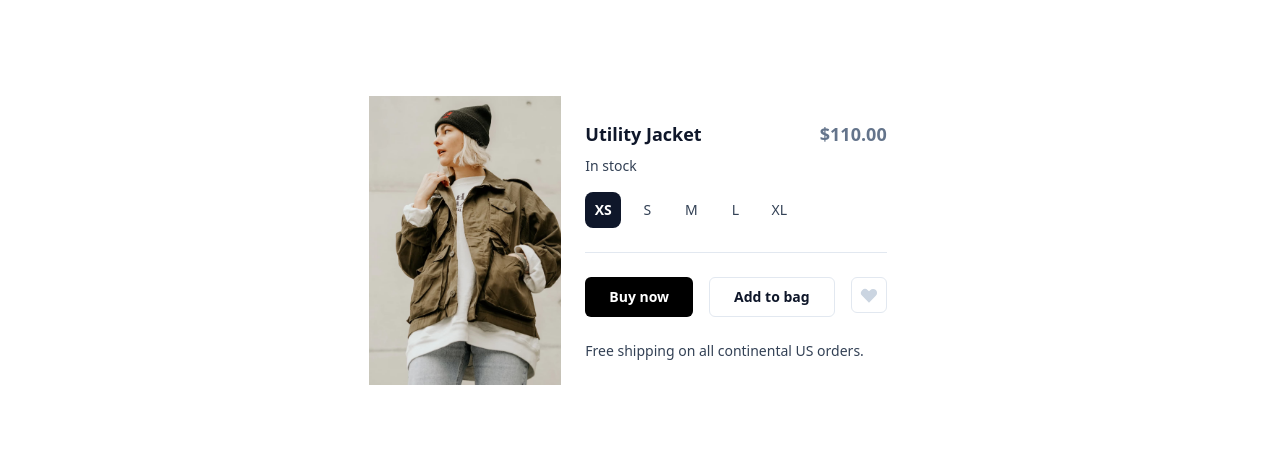
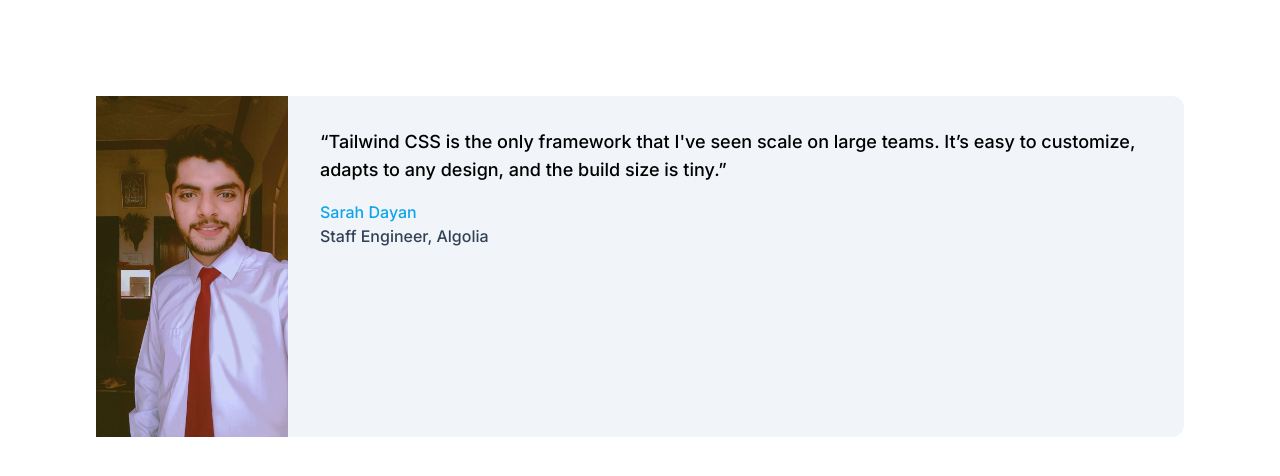
Before and after one commit to M-hammad3373/next-js-2, a Next.js app: page / in a window 1280 px wide. Shown: the top 476 px of the page. Built offline with nearby package versions, Linux system fonts and the light colour scheme.

Commit message:
next-js-2

```diff
--- a/src/app/page.tsx
+++ b/src/app/page.tsx
@@ -4,76 +4,26 @@ export default function Home() {
   return (
     <main className="flex min-h-screen flex-col items-center justify-between p-24">
 
-<div className="flex font-sans">
-  <div className="flex-none w-48 relative">
-    <img src="/classic-utility-jacket.jpg" alt="" className="absolute inset-0 w-full h-full object-cover" loading="lazy" />
+      <figure className="md:flex bg-slate-100 rounded-xl p-8 md:p-0 dark:bg-slate-800">
+  <img className="w-24 h-20 md:w-48 md:h-auto md:rounded-none rounded-full mx-auto" src="/Snapchat-248175373.jpg" alt="" width="384" height="512"/>
+  <div className="pt-6 md:p-8 text-center md:text-left space-y-4">
+    <blockquote>
+      <p className="text-lg font-medium">
+        “Tailwind CSS is the only framework that I've seen scale
+        on large teams. It’s easy to customize, adapts to any design,
+        and the build size is tiny.”
+      </p>
+    </blockquote>
+    <figcaption className="font-medium">
+      <div className="text-sky-500 dark:text-sky-400">
+        Sarah Dayan
+      </div>
+      <div className="text-slate-700 dark:text-slate-500">
+        Staff Engineer, Algolia
+      </div>
+    </figcaption>
   </div>
-  <form className="flex-auto p-6">
-    <div className="flex flex-wrap">
-      <h1 className="flex-auto text-lg font-semibold text-slate-900">
-        Utility Jacket
-      </h1>
-      <div className="text-lg font-semibold text-slate-500">
-        $110.00
-      </div>
-      <div className="w-full flex-none text-sm font-medium text-slate-700 mt-2">
-        In stock
-      </div>
-    </div>
-    <div className="flex items-baseline mt-4 mb-6 pb-6 border-b border-slate-200">
-      <div className="space-x-2 flex text-sm">
-        <label>
-          <input className="sr-only peer" name="size" type="radio" value="xs" checked />
-          <div className="w-9 h-9 rounded-lg flex items-center justify-center text-slate-700 peer-checked:font-semibold peer-checked:bg-slate-900 peer-checked:text-white">
-            XS
-          </div>
-        </label>
-        <label>
-          <input className="sr-only peer" name="size" type="radio" value="s" />
-          <div className="w-9 h-9 rounded-lg flex items-center justify-center text-slate-700 peer-checked:font-semibold peer-checked:bg-slate-900 peer-checked:text-white">
-            S
-          </div>
-        </label>
-        <label>
-          <input className="sr-only peer" name="size" type="radio" value="m" />
-          <div className="w-9 h-9 rounded-lg flex items-center justify-center text-slate-700 peer-checked:font-semibold peer-checked:bg-slate-900 peer-checked:text-white">
-            M
-          </div>
-        </label>
-        <label>
-          <input className="sr-only peer" name="size" type="radio" value="l" />
-          <div className="w-9 h-9 rounded-lg flex items-center justify-center text-slate-700 peer-checked:font-semibold peer-checked:bg-slate-900 peer-checked:text-white">
-            L
-          </div>
-        </label>
-        <label>
-          <input className="sr-only peer" name="size" type="radio" value="xl" />
-          <div className="w-9 h-9 rounded-lg flex items-center justify-center text-slate-700 peer-checked:font-semibold peer-checked:bg-slate-900 peer-checked:text-white">
-            XL
-          </div>
-        </label>
-      </div>
-    </div>
-    <div className="flex space-x-4 mb-6 text-sm font-medium">
-      <div className="flex-auto flex space-x-4">
-        <button className="h-10 px-6 font-semibold rounded-md bg-black text-white" type="submit">
-          Buy now
-        </button>
-        <button className="h-10 px-6 font-semibold rounded-md border border-slate-200 text-slate-900" type="button">
-          Add to bag
-        </button>
-      </div>
-      <button className="flex-none flex items-center justify-center w-9 h-9 rounded-md text-slate-300 border border-slate-200" type="button" aria-label="Like">
-        <svg width="20" height="20" fill="currentColor" aria-hidden="true">
-          <path fill-rule="evenodd" clip-rule="evenodd" d="M3.172 5.172a4 4 0 015.656 0L10 6.343l1.172-1.171a4 4 0 115.656 5.656L10 17.657l-6.828-6.829a4 4 0 010-5.656z" />
-        </svg>
-      </button>
-    </div>
-    <p className="text-sm text-slate-700">
-      Free shipping on all continental US orders.
-    </p>
-  </form>
-</div>
+</figure>
 
     </main>
   );
```
Also changed, not shown: public/Snapchat-248175373.jpg (added), public/Snapchat-248175373_1.jpg (added).
